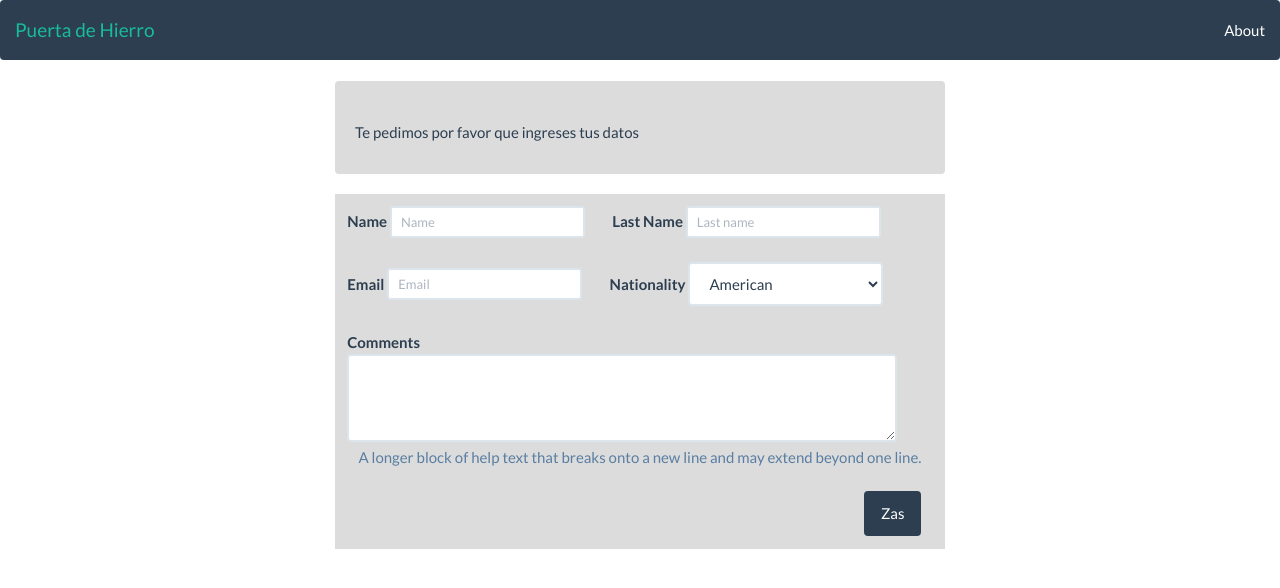
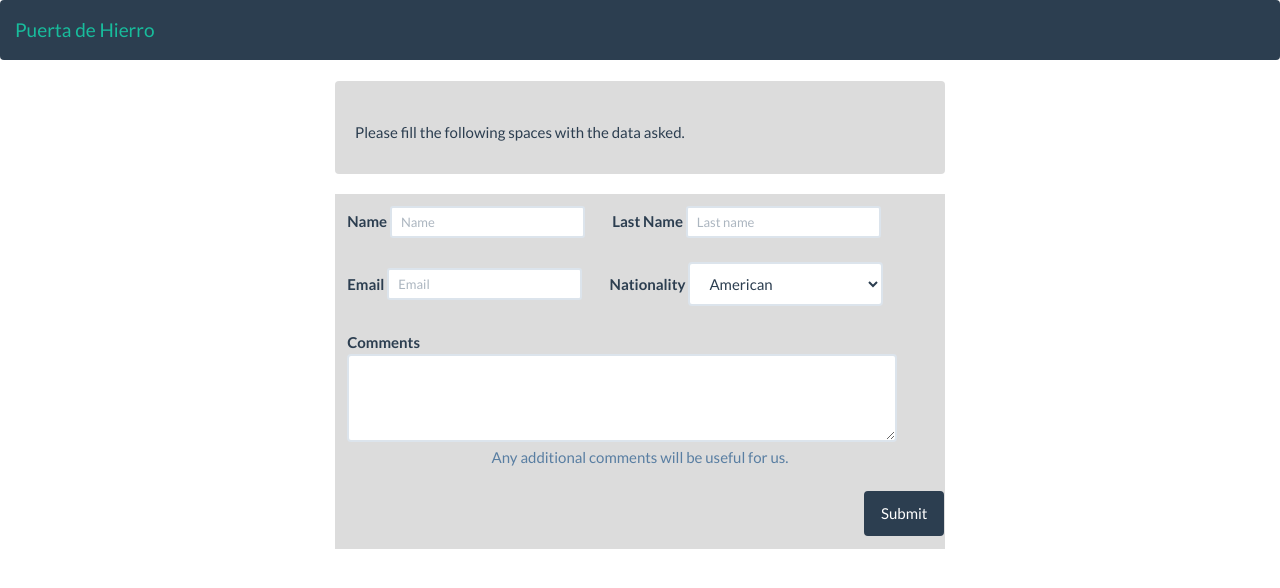
Before and after one commit to Andyibarra/taller-vertical, a website: page public/views/form/form.html in a window 1280 px wide. Drawn offline with Linux system fonts and the light colour scheme.

Commit message:
Form y Conf terminados y enlazados entre si

```diff
--- a/public/views/form/form.html
+++ b/public/views/form/form.html
@@ -15,7 +15,7 @@
 
 	</script>
 
-	<title></title>
+	<title>Form</title>
 </head>
 
 <body >
@@ -29,12 +29,8 @@
         <span class="icon-bar"></span>
         <span class="icon-bar"></span>
       </button>
-      <a class="navbar-brand" href="#">Puerta de Hierro</a>
+      <a class="navbar-brand" href="../../index.html">Puerta de Hierro</a>
     </div>
-
-      <ul class="nav navbar-nav navbar-right">
-        <li><a href="#">About</a></li>
-      </ul>
     </div>
   </div>
 </nav>
@@ -42,7 +38,7 @@
 
 <!-- Empieza el cuadro de texto -->
 
-<!-- Termina cuadro de texto -->
+
 
 <div class="col-md-3" ></div>
 <div class="col-md-6" >
@@ -50,7 +46,7 @@
 
 	<h2 id="loc"></h2>
 	<h4 id="spec"></h4>
-	<p> Te pedimos por favor que ingreses tus datos </p>
+	<p> Please fill the following spaces with the data asked. </p>
 
 </div>
 
@@ -83,16 +79,17 @@
 	<div class="form-group"  style="margin: 2%">
 	      <label class="control-label" for="comments"  > Comments </label >
 	        <textarea class="form-control" rows="3" id="comment" style="width: 550px" ></textarea>
-	        <span class="help-block" style="text-align: center;">A longer block of help text that breaks onto a new line and may extend beyond one line.</span>
+	        <span class="help-block" style="text-align: center;">Any additional comments will be useful for us.</span>
 	      </div>
 
 	 <div class="row">
 	 <div class="form-group" style="margin-left:  85%; margin-bottom: 2% ">
-	     	<button  class="btn btn-primary" type="button" onclick="getData()" id="sub">Zas</button>
+	     	<a class="btn btn-primary" type="button" onclick="getData()" id="sub" href="conf.html">Submit</a>
 	    </div>
 	 </div>
 
 	</div>
+<!-- Termina cuadro de texto -->
 
 </body>
 <script type="text/javascript" src="send_form.js"></script>
```
Also changed, not shown: public/views/form/conf.html (+2 -8 lines).
